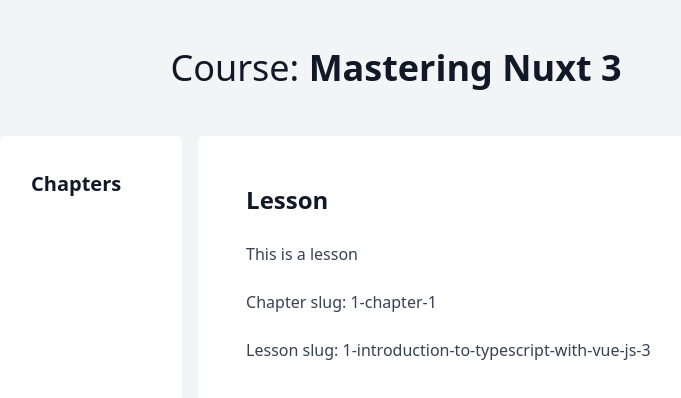
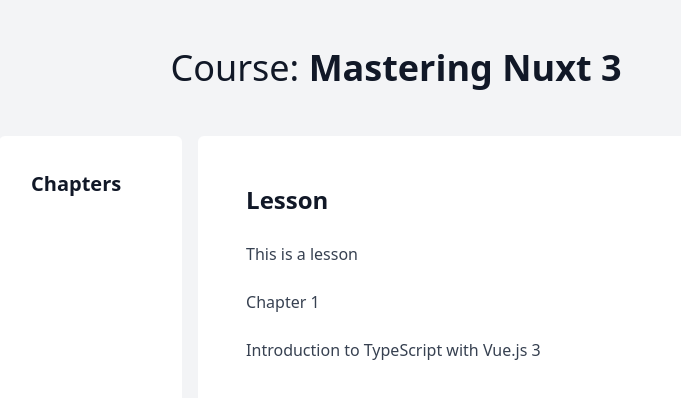
Before and after one commit to denys-petryniak/course-platform, a Nuxt app: page /course/chapter/1-chapter-1/lesson/1-introduction-to-typescript-with-vue-js-3 in a window 1280 px wide. Shown: the top 398 px of the page, without its empty margins (244-925 px from the left). Built offline with nearby package versions, Linux system fonts and the light colour scheme.

Commit message:
Load dummy course data

```diff
--- /dev/null
+++ b/composables/courseData.js
@@ -0,0 +1,139 @@
+export default {
+  title: "TypeScript with Vue.js 3",
+  chapters: [
+    {
+      title: "Chapter 1",
+      slug: "1-chapter-1",
+      number: 1,
+      lessons: [
+        {
+          title: "Introduction to TypeScript with Vue.js 3",
+          slug: "1-introduction-to-typescript-with-vue-js-3",
+          number: 1,
+          downloadUrl:
+            "https://vueschool.io/lessons/introduction-to-typescript-with-vue-js-3",
+          videoId: 684236333,
+          text: `In this lesson, we take a look at some of the benefits of using TypeScript with Vue.js including:
+
+Improved error detection in your IDE and at build time
+Safer and less stressful refactoring
+More focused and accurate IDE autocompletion
+
+We also answer the question: “Are there any cases when you wouldn’t want to use TypeScript?”.`,
+        },
+        {
+          title: "TypeScript in Vue Components",
+          slug: "2-typescript-in-vue-components",
+          number: 2,
+          downloadUrl:
+            "https://vueschool.io/lessons/typescript-in-vue-components",
+          videoId: 684012498,
+          text: `In this lesson, we learn how to direct Vue Single File Components to work with typescript.`,
+        },
+        {
+          title: "Typing Component Events",
+          slug: "3-typing-component-events",
+          number: 3,
+          downloadUrl: "https://vueschool.io/lessons/typing-component-events",
+          sourceUrl: "https://vueschool.io/lessons/typing-component-events",
+          videoId: 686921522,
+          text: `In this lesson, we learn how to type the payload of component events in Vue and TypeScript.`,
+        },
+      ],
+    },
+    {
+      title: "Chapter 2",
+      slug: "2-chapter-2",
+      number: 2,
+      lessons: [
+        {
+          title: "Using TypeScript with the Options API in Components",
+          slug: "1-using-typescript-with-the-options-api-in-components",
+          number: 1,
+          downloadUrl:
+            "https://vueschool.io/lessons/using-typescript-with-the-options-api-in-components",
+          sourceUrl:
+            "https://vueschool.io/lessons/using-typescript-with-the-options-api-in-components",
+          videoId: 688503389,
+          text: `In this lesson, we learn how to use TypeScript with the Vue.js Options API to type things such as component props, computed props, and events.`,
+        },
+        {
+          title: "Declaring and Typing Component Props",
+          slug: "2-declaring-and-typing-component-props",
+          number: 2,
+          downloadUrl:
+            "https://vueschool.io/lessons/declaring-and-typing-component-props",
+          sourceUrl:
+            "https://vueschool.io/lessons/declaring-and-typing-component-props",
+          videoId: 688500728,
+          text: `In this lesson, we’ll examine how to use TypeScript to define types for Vue component props. Along the way, you’ll also get a first hand look at the great DX this provides for interacting with those components.`,
+        },
+        {
+          title: "TypeScript in Vue Components",
+          slug: "3-typescript-in-vue-components",
+          number: 3,
+          downloadUrl:
+            "https://vueschool.io/lessons/typescript-in-vue-components",
+          videoId: 684012498,
+          text: `In this lesson, we learn how to direct Vue Single File Components to work with typescript.`,
+        },
+        {
+          title: "Typing Component Events",
+          slug: "4-typing-component-events",
+          number: 4,
+          downloadUrl: "https://vueschool.io/lessons/typing-component-events",
+          sourceUrl: "https://vueschool.io/lessons/typing-component-events",
+          videoId: 686921522,
+          text: `In this lesson, we learn how to type the payload of component events in Vue and TypeScript.`,
+        },
+      ],
+    },
+    {
+      title: "Chapter 3",
+      slug: "3-chapter-3",
+      number: 3,
+      lessons: [
+        {
+          title: "Using TypeScript with the Options API in Components",
+          slug: "1-using-typescript-with-the-options-api-in-components",
+          number: 1,
+          downloadUrl:
+            "https://vueschool.io/lessons/using-typescript-with-the-options-api-in-components",
+          sourceUrl:
+            "https://vueschool.io/lessons/using-typescript-with-the-options-api-in-components",
+          videoId: 688503389,
+          text: `In this lesson, we learn how to use TypeScript with the Vue.js Options API to type things such as component props, computed props, and events.`,
+        },
+        {
+          title: "Declaring and Typing Component Props",
+          slug: "2-declaring-and-typing-component-props",
+          number: 2,
+          downloadUrl:
+            "https://vueschool.io/lessons/declaring-and-typing-component-props",
+          sourceUrl:
+            "https://vueschool.io/lessons/declaring-and-typing-component-props",
+          videoId: 688500728,
+          text: `In this lesson, we’ll examine how to use TypeScript to define types for Vue component props. Along the way, you’ll also get a first hand look at the great DX this provides for interacting with those components.`,
+        },
+        {
+          title: "TypeScript in Vue Components",
+          slug: "3-typescript-in-vue-components",
+          number: 3,
+          downloadUrl:
+            "https://vueschool.io/lessons/typescript-in-vue-components",
+          videoId: 684012498,
+          text: `In this lesson, we learn how to direct Vue Single File Components to work with typescript.`,
+        },
+        {
+          title: "Typing Component Events",
+          slug: "4-typing-component-events",
+          number: 4,
+          downloadUrl: "https://vueschool.io/lessons/typing-component-events",
+          sourceUrl: "https://vueschool.io/lessons/typing-component-events",
+          videoId: 686921522,
+          text: `In this lesson, we learn how to type the payload of component events in Vue and TypeScript.`,
+        },
+      ],
+    },
+  ],
+};
--- /dev/null
+++ b/composables/useCourse.ts
@@ -0,0 +1,5 @@
+import courseData from "./courseData";
+
+export const useCourse = () => {
+  return courseData;
+};
--- a/pages/course/chapter/[chapterSlug]/lesson/[lessonSlug].vue
+++ b/pages/course/chapter/[chapterSlug]/lesson/[lessonSlug].vue
@@ -1,6 +1,23 @@
 <template>
   <h2>Lesson</h2>
   <p>This is a lesson</p>
-  <p>Chapter slug: {{ $route.params.chapterSlug }}</p>
-  <p>Lesson slug: {{ $route.params.lessonSlug }}</p>
+  <p>{{ chapter?.title }}</p>
+  <p>{{ lesson?.title }}</p>
 </template>
+
+<script setup lang="ts">
+const course = useCourse();
+const route = useRoute();
+
+const chapter = computed(() => {
+  return course.chapters.find(
+    (chapter) => chapter.slug === route.params.chapterSlug
+  );
+});
+
+const lesson = computed(() => {
+  return chapter.value?.lessons.find(
+    (lesson) => lesson.slug === route.params.lessonSlug
+  );
+});
+</script>
```
